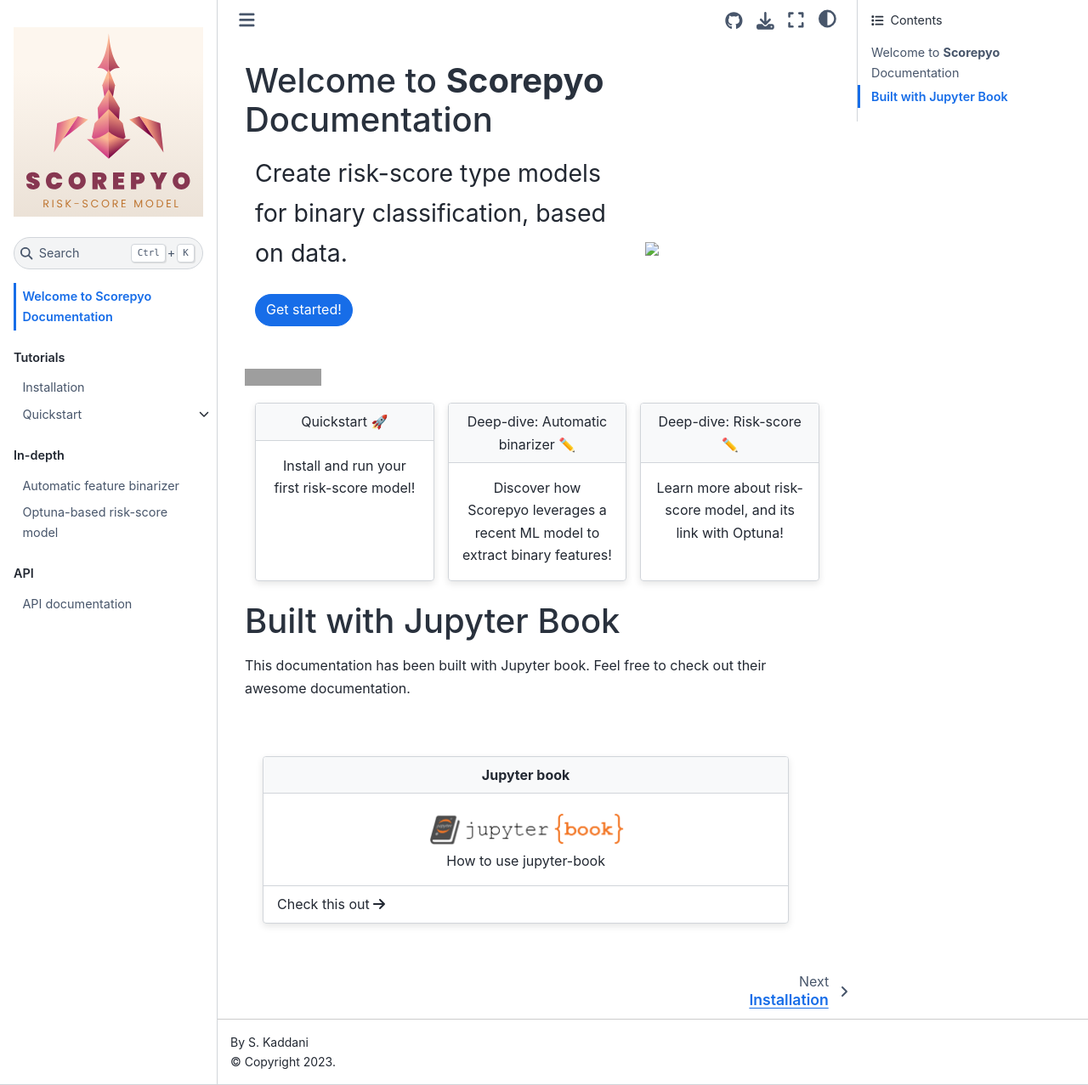
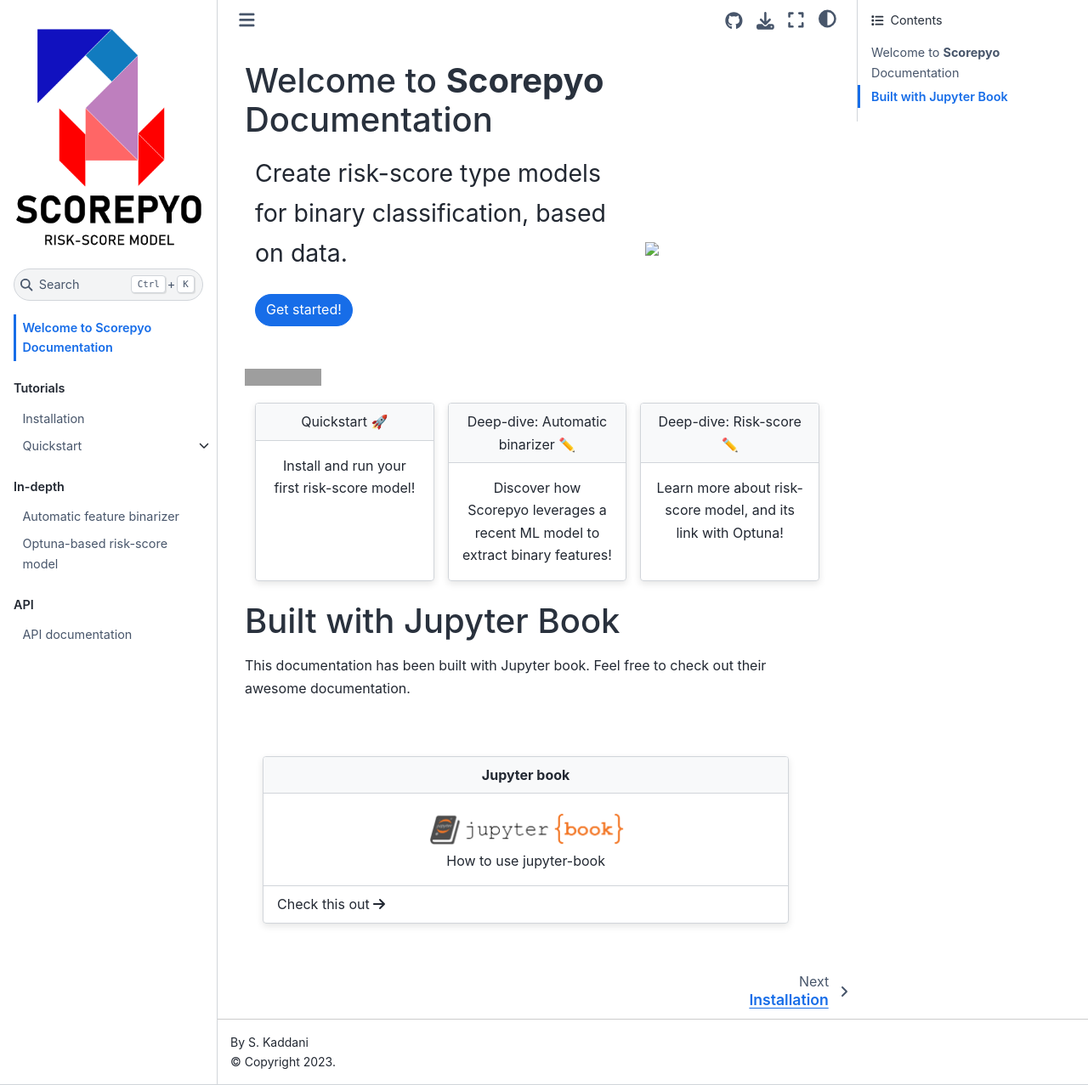
Before and after one commit to sami-ka/scorepyo, a Jupyter Book: the page built from docs/welcome.md, in a window 1280 px wide and 1277 px high. Shown: the whole window at 85% size. Built offline with Jupyter Book 1.0.4 settings and Sphinx 7.4.7 and the Sphinx Book theme 1.1.4, drawn with Linux system fonts in a browser that asks for light colours; grey boxes are pictures that could not be loaded.

Commit message:
change left top side logo

```diff
--- a/docs/_config.yml
+++ b/docs/_config.yml
@@ -3,7 +3,7 @@
 
 title: ""
 author: S. Kaddani
-logo: images/square_logo_1000pxl.svg
+logo: images/logo_zoom.PNG
 
 # Force re-execution of notebooks on each build.
 # See https://jupyterbook.org/content/execute.html
```
